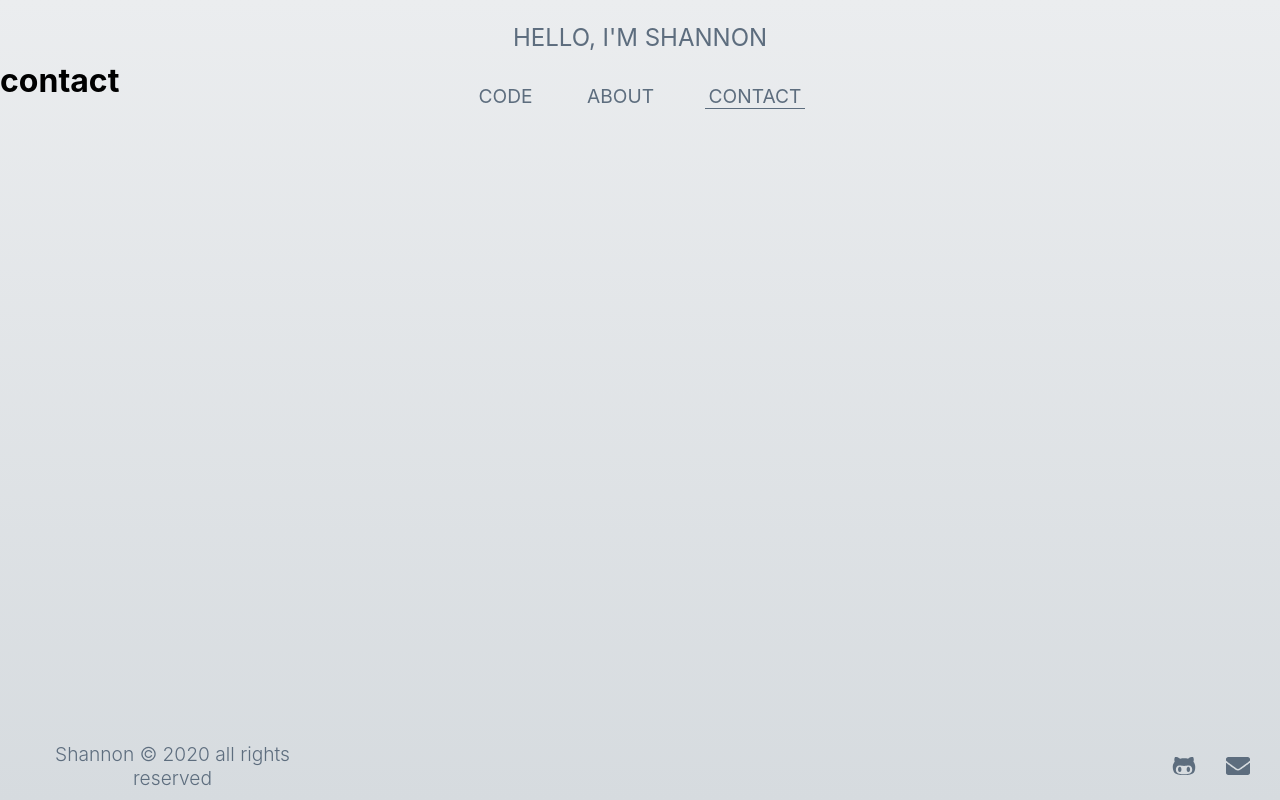
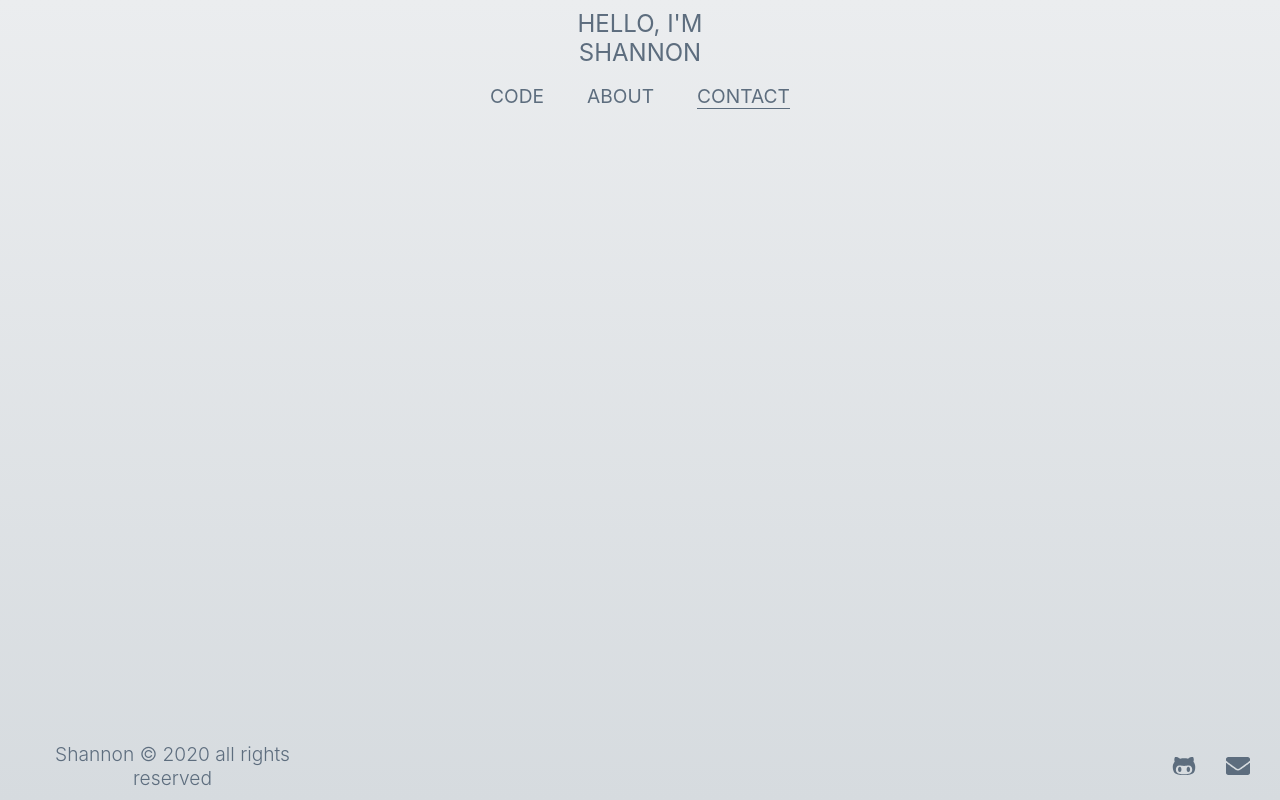
Before and after one commit to ShannonTJ/react-portfolio-site, a React (Create React App) app: page /contact in a window 1280 px wide. Built offline with nearby package versions, Linux system fonts and the light colour scheme.

Commit message:
navbar styling

```diff
--- a/src/components/Navbar/NavbarElements.js
+++ b/src/components/Navbar/NavbarElements.js
@@ -11,10 +11,13 @@ export const Nav = styled.nav`
 
 export const NavTextWrapper = styled.div`
   display: flex;
+  flex-direction: column;
   justify-content: center;
   align-items: center;
+  text-align: center;
   height: 50%;
-  width: 100%;
+  width: 250px;
+  margin: auto;
 `;
 
 export const NavText = styled.h1`
@@ -26,35 +29,36 @@ export const NavText = styled.h1`
   padding: 15px 0 0 0;
   text-transform: uppercase;
   font-weight: 400;
-  width: 100%;
 `;
 
 export const NavLinksWrapper = styled.div`
   display: flex;
-  justify-content: center;
+  flex-direction: row;
+  justify-content: space-between;
   align-items: center;
-  width: 100%;
+  text-align: center;
+  width: 300px;
   height: 60%;
+  margin: auto;
 `;
 
 export const StyledNavLink = styled(NavLink)`
   color: #5d6d7e;
   display: flex;
   align-items: center;
-  justify-content: center;
-  margin: 0 1.5rem;
-  padding: 0 0.2rem;
+  justify-content: space-between;
   cursor: pointer;
   font-size: 1.2rem;
   font-weight: 400;
   text-transform: uppercase;
   text-decoration: none;
+  text-align: center;
 
   &.${(props) => props.activeClassName} {
     border-bottom: 1px solid #5d6d7e;
   }
 
   &:hover {
-    color: red;
+    color: #5484aa;
   }
 `;
--- a/src/pages/Contact.js
+++ b/src/pages/Contact.js
@@ -1,11 +1,7 @@
 import React from "react";
 
 const Contact = () => {
-  return (
-    <div>
-      <h1>contact</h1>
-    </div>
-  );
+  return <div></div>;
 };
 
 export default Contact;
```
Also changed, not shown: 1 other file (tests, documents, lock files or other folders).
